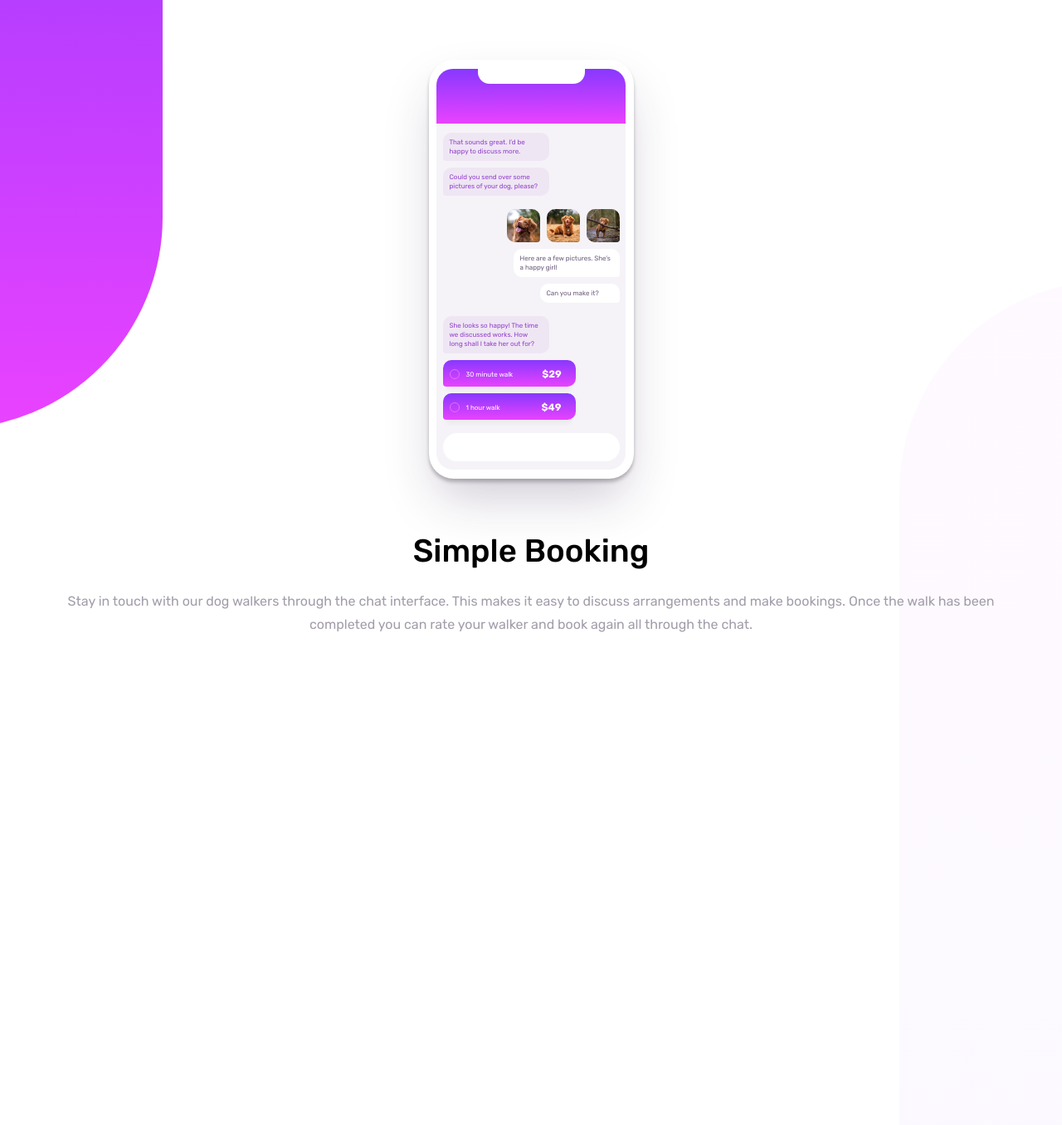
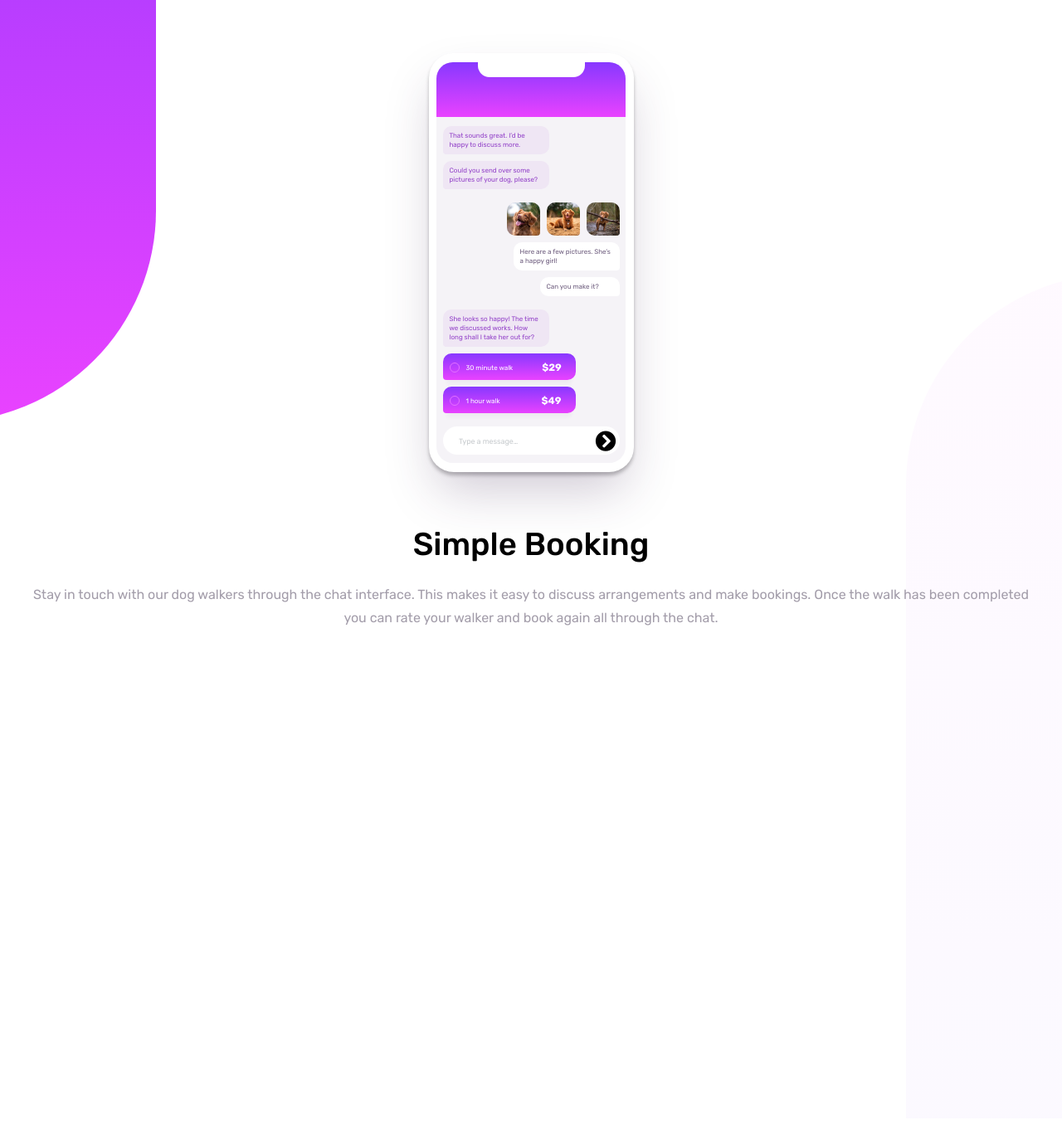
Before and after one commit to Madmurt/chat-app-illustration, a PHP site: page / in a window 1280 px wide; the page is wider, and only the part inside the window is pictured. Shown: that part at 83% size. After the commit the page ends 754 px from the top of that part, so only its background shows below. Run offline with PHP 8.4, Linux system fonts and the light colour scheme.

Commit message:
style text input

```diff
--- a/index.html
+++ b/index.html
@@ -9,6 +9,12 @@
 		<link
 			href="https://fonts.googleapis.com/css2?family=Rubik:wght@400;500;700&display=swap"
 			rel="stylesheet"
+		/>
+		<link
+			rel="stylesheet"
+			href="https://cdnjs.cloudflare.com/ajax/libs/font-awesome/5.15.3/css/all.min.css"
+			integrity="sha512-iBBXm8fW90+nuLcSKlbmrPcLa0OT92xO1BIsZ+ywDWZCvqsWgccV3gFoRBv0z+8dLJgyAHIhR35VZc2oM/gI1w=="
+			crossorigin="anonymous"
 		/>
 		<link
 			rel="icon"
@@ -83,7 +89,10 @@
 						<p class="phone__offer-amount --second-message">$49</p>
 					</div>
 				</div>
-				<div class="phone__text-input"></div>
+				<div class="phone__text-input">
+					<p class="phone__placeholder-text">Type a message…</p>
+					<i class="fas fa-chevron-circle-right"></i>
+				</div>
 			</section>
 			<section class="info">
 				<h2 class="info__Heading">Simple Booking</h2>
--- a/styles/main.css
+++ b/styles/main.css
@@ -5,6 +5,7 @@
   --clr-LightViolet: hsl(264, 100%, 61%); }
 
 body {
+  margin: 0;
   padding: 64px 32px;
   font-family: 'Rubik', sans-serif;
   overflow-x: hidden;
--- a/styles/main.scss
+++ b/styles/main.scss
@@ -6,6 +6,7 @@
 }
 
 body {
+	margin: 0;
 	padding: 64px 32px;
 	font-family: 'Rubik', sans-serif;
 	overflow-x: hidden;
--- a/styles/phone.scss
+++ b/styles/phone.scss
@@ -7,6 +7,7 @@
 	--clr-ModerateViolet: hsl(276, 55%, 52%);
 	--clr-DesaturatedDarkViolet: hsl(271, 15%, 43%);
 	--clr-VeryLightMagenta: hsl(289, 100%, 72%);
+	--clr-GrayishBlue: hsl(206, 6%, 79%);
 }
 
 .phone {
@@ -194,12 +195,31 @@
 
 	&__text-input {
 		position: absolute;
+		display: flex;
+		flex-direction: row;
 		width: 213px;
 		height: 34px;
 		bottom: 21px;
 		left: 17px;
 		background-color: var(--clr-White);
 		border-radius: 16.9544px;
+	}
+
+	&__placeholder-text {
+		color: var(--clr-GrayishBlue);
+		font-weight: normal;
+		font-size: 9px;
+		line-height: 11px;
+		letter-spacing: -0.0703125px;
+		margin-left: 19.42px;
+		margin-top: 13.06px;
+		width: 92.23px;
+	}
+
+	.fa-chevron-circle-right {
+		font-size: 1.563rem;
+		margin-top: 4.84px;
+		margin-left: 72.35px;
 	}
 
 	&__from-text {
--- a/styles/styles.css
+++ b/styles/styles.css
@@ -5,6 +5,7 @@
   --clr-LightViolet: hsl(264, 100%, 61%); }
 
 body {
+  margin: 0;
   padding: 64px 32px;
   font-family: 'Rubik', sans-serif;
   overflow-x: hidden;
@@ -55,7 +56,8 @@ body {
   --clr-LightGray: hsl(276, 41%, 93%);
   --clr-ModerateViolet: hsl(276, 55%, 52%);
   --clr-DesaturatedDarkViolet: hsl(271, 15%, 43%);
-  --clr-VeryLightMagenta: hsl(289, 100%, 72%); }
+  --clr-VeryLightMagenta: hsl(289, 100%, 72%);
+  --clr-GrayishBlue: hsl(206, 6%, 79%); }
 
 .phone {
   position: relative;
@@ -191,12 +193,27 @@ body {
       margin-left: 50px; }
   .phone__text-input {
     position: absolute;
+    display: flex;
+    flex-direction: row;
     width: 213px;
     height: 34px;
     bottom: 21px;
     left: 17px;
     background-color: var(--clr-White);
     border-radius: 16.9544px; }
+  .phone__placeholder-text {
+    color: var(--clr-GrayishBlue);
+    font-weight: normal;
+    font-size: 9px;
+    line-height: 11px;
+    letter-spacing: -0.0703125px;
+    margin-left: 19.42px;
+    margin-top: 13.06px;
+    width: 92.23px; }
+  .phone .fa-chevron-circle-right {
+    font-size: 1.563rem;
+    margin-top: 4.84px;
+    margin-left: 72.35px; }
   .phone__from-text {
     font-weight: 400;
     color: var(--clr-ModerateViolet);
```
Also changed, not shown: styles/phone.css (+17 -1 lines).
